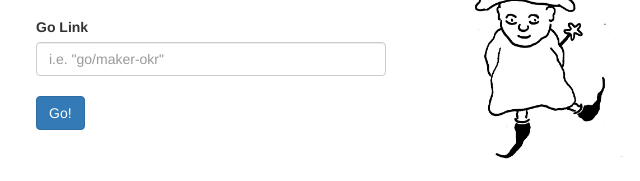
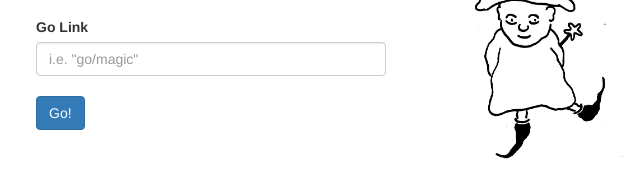
Before and after one commit to ryansyeh/dollar-store-go-link, a browser extension: page chrome_extension/index.html in a window 1280 px wide. Shown: the part 148-329 px from the top of the page, 314-954 px from the left. Drawn offline with nearby package versions, Linux system fonts and the light colour scheme.

Commit message:
update placeholder

```diff
--- a/chrome_extension/index.html
+++ b/chrome_extension/index.html
@@ -47,7 +47,7 @@
                 </div>
                 <div class="mb-20">
                  <label>Go Link</label>
-                 <input type="text" class= "go_link form-control" placeholder='i.e. "go/maker-okr"'>
+                 <input type="text" class= "go_link form-control" placeholder='i.e. "go/magic"'>
                 </div>
                  <button type="submit" class="btn btn-primary mb-20">Go!</button>
               </form>
```
Also changed, not shown: 1 other file.
